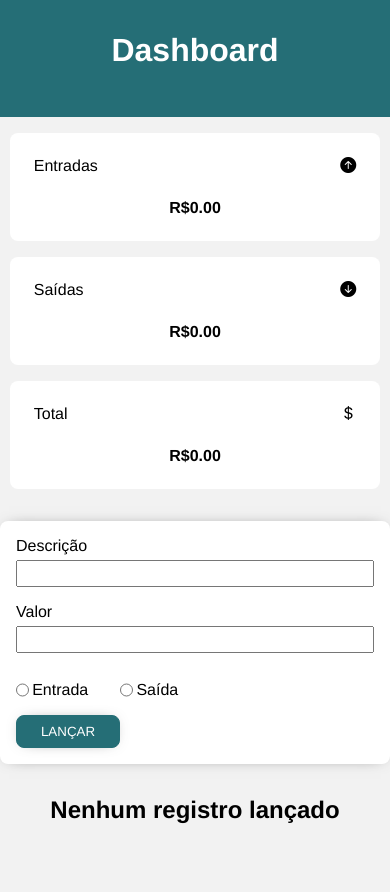
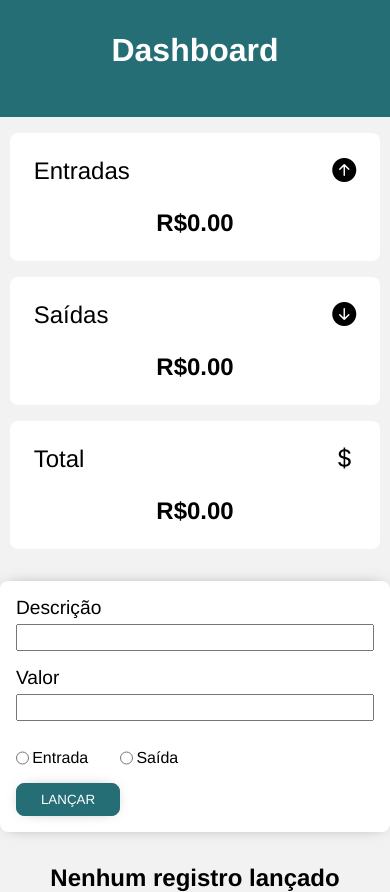
Before and after one commit to joaovictormendessilva/controle-financeiro, a React (Vite) app: page / in a window 390 px wide. Before the commit the page ends 844 px from the top, so only its background shows below. Built offline with nearby package versions, Linux system fonts and the light colour scheme.

Commit message:
Ajuste e css para mobile

```diff
--- a/src/components/DashboardCards/Cards.module.css
+++ b/src/components/DashboardCards/Cards.module.css
@@ -61,4 +61,13 @@
     .cards .card{
         width: 95%;
     }
+
+    .cards .card .cardHeader h4,
+    .cards .card .cardHeader i{
+        font-size: 1.5rem;
+    }
+
+    .cards .card h2{
+        font-size: 1.5rem
+    }
 }
--- a/src/pages/Dashboard/Dashboard.module.css
+++ b/src/pages/Dashboard/Dashboard.module.css
@@ -85,3 +85,14 @@
         padding: 0.5rem;
     }
 }
+
+@media (max-width: 480px){
+
+    .dashboard .entryForm .formControl label{
+        font-size: 1.2rem;
+    }
+
+    .dashboard .entryForm .formControl input{
+        padding: 0.6;
+    }
+}
```
